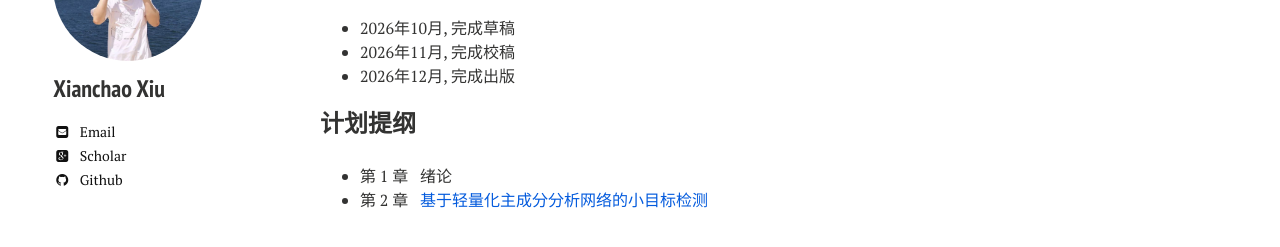
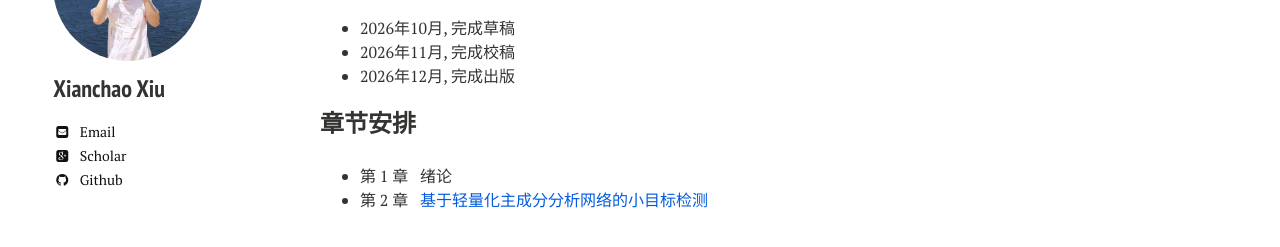
Before and after one commit to xianchaoxiu/xianchaoxiu.github.io, a Jekyll site: the page built from chinese/book/L2O/index.md, in a window 1280 px wide. Shown: the part 161-408 px from the top of the page. Built offline with Jekyll 4.4.1, drawn with Linux system fonts in a browser that asks for light colours; nearby versions of some CDN libraries.

Commit message:
Update index.md

```diff
--- a/chinese/book/L2O/index.md
+++ b/chinese/book/L2O/index.md
@@ -12,6 +12,6 @@ share: false
 
 
 
-### 计划提纲
+### 章节安排
 * 第 1 章 &nbsp;  绪论<br>
 * 第 2 章 &nbsp;  <a href="https://arxiv.org/abs/2509.08205" class="textlink" target="_blank"> 基于轻量化主成分分析网络的小目标检测 </a> <br>
```
